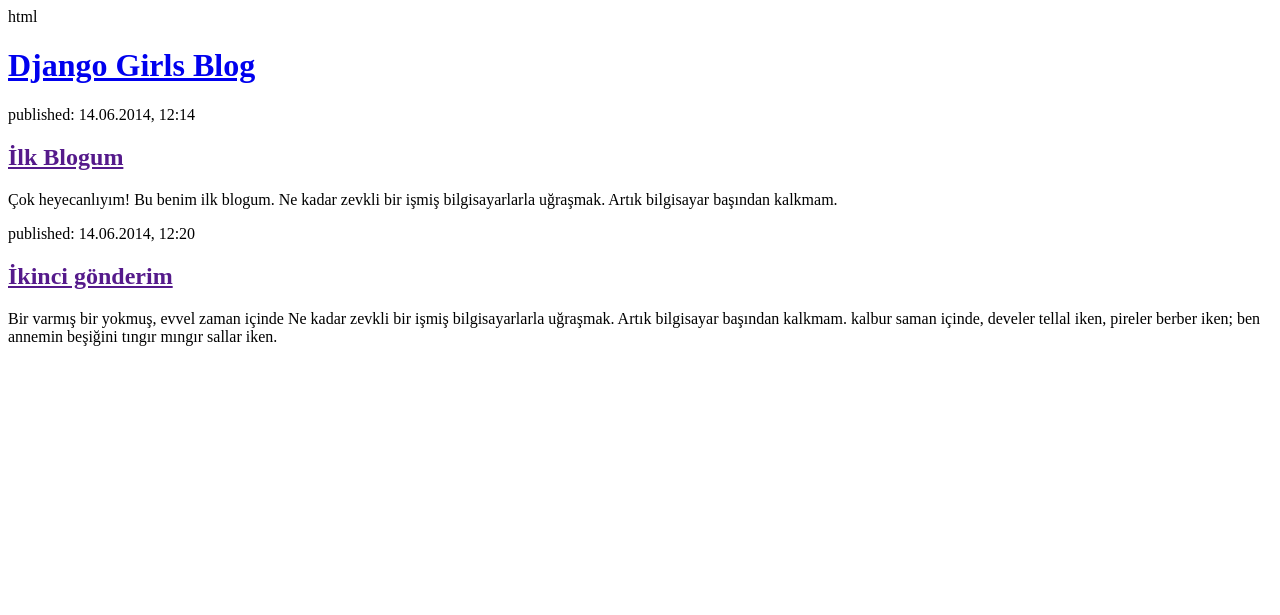
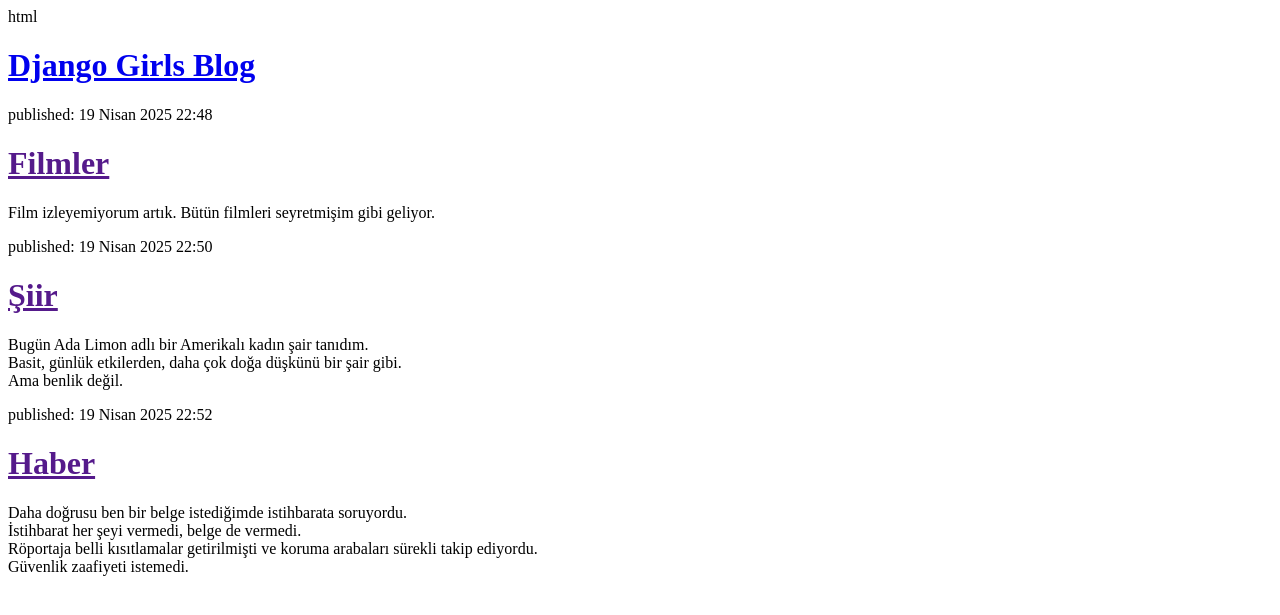
Before and after one commit to hafim/my-first-blog, a Django app: page / in a window 1280 px wide. Shown: the top 615 px of the page. Run offline with Django 5.2, Linux system fonts and the light colour scheme; data comes from the database, SQL or seed files in the repository; both versions use the stored data as it was after the commit.

Commit message:
Veritabanından gönderileri göstermek için template'ler değiştirildi.

```diff
--- a/blog/templates/blog/post_list.html
+++ b/blog/templates/blog/post_list.html
@@ -7,16 +7,12 @@ html
         <div>
             <h1><a href="/">Django Girls Blog</a></h1>
         </div>
+        {% for post in posts %}
         <div>
-            <p>published: 14.06.2014, 12:14</p>
-            <h2><a href="">İlk Blogum</a></h2>
-            <p>Çok heyecanlıyım! Bu benim ilk blogum. Ne kadar zevkli bir işmiş bilgisayarlarla uğraşmak. Artık bilgisayar başından kalkmam. </p>
+            <p>published: {{ post.published_date }}</p>
+            <h1><a href="">{{ post.title }}</a></h1>
+            <p>{{ post.text|linebreaksbr }}</p>
         </div>
-
-        <div>
-            <p>published: 14.06.2014, 12:20</p>
-            <h2><a href="">İkinci gönderim</a></h2>
-            <p>Bir varmış bir yokmuş, evvel zaman içinde Ne kadar zevkli bir işmiş bilgisayarlarla uğraşmak. Artık bilgisayar başından kalkmam. kalbur saman içinde, develer tellal iken, pireler berber iken; ben annemin beşiğini tıngır mıngır sallar iken.</p>
-        </div>
+    {% endfor %}
     </body>
 </html>
--- a/blog/views.py
+++ b/blog/views.py
@@ -1,5 +1,8 @@
 from django.shortcuts import render
+from .models import Post
+from django.utils import timezone
 
 # Create your views here.
 def post_list(request):
-    return render(request, 'blog/post_list.html', {})
+    posts = Post.objects.filter(published_date__lte=timezone.now()).order_by('published_date')
+    return render(request, 'blog/post_list.html', {'posts': posts})
```
Also changed, not shown: db.sqlite3.
